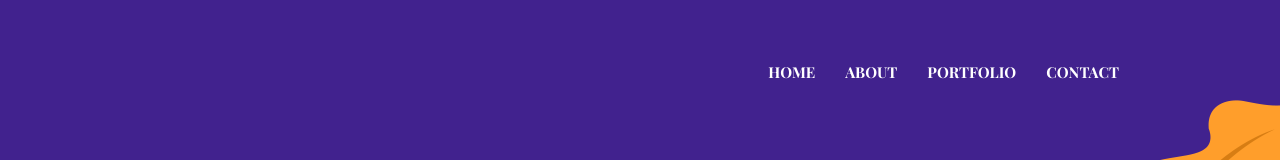
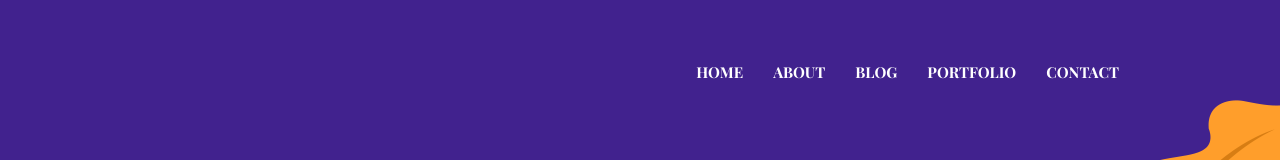
Before and after one commit to Aishwarya020/aishwarya020.github.io, a plain HTML site: page index.html in a window 1280 px wide. Shown: the top 160 px of the page. Drawn offline with nearby package versions, Linux system fonts and the light colour scheme.

Commit message:
Update index.html

```diff
--- a/index.html
+++ b/index.html
@@ -73,6 +73,9 @@ FACEBOOK: https://www.facebook.com/themefisher
         </li>
         <li class="nav-item">
           <a class="nav-link" href="about.html">about</a>
+        </li>
+        <li class="nav-item">
+          <a class="nav-link" href="resume.html">Blog</a>
         </li>
         <li class="nav-item">
           <a class="nav-link" href="portfolio.html">Portfolio</a>
```
